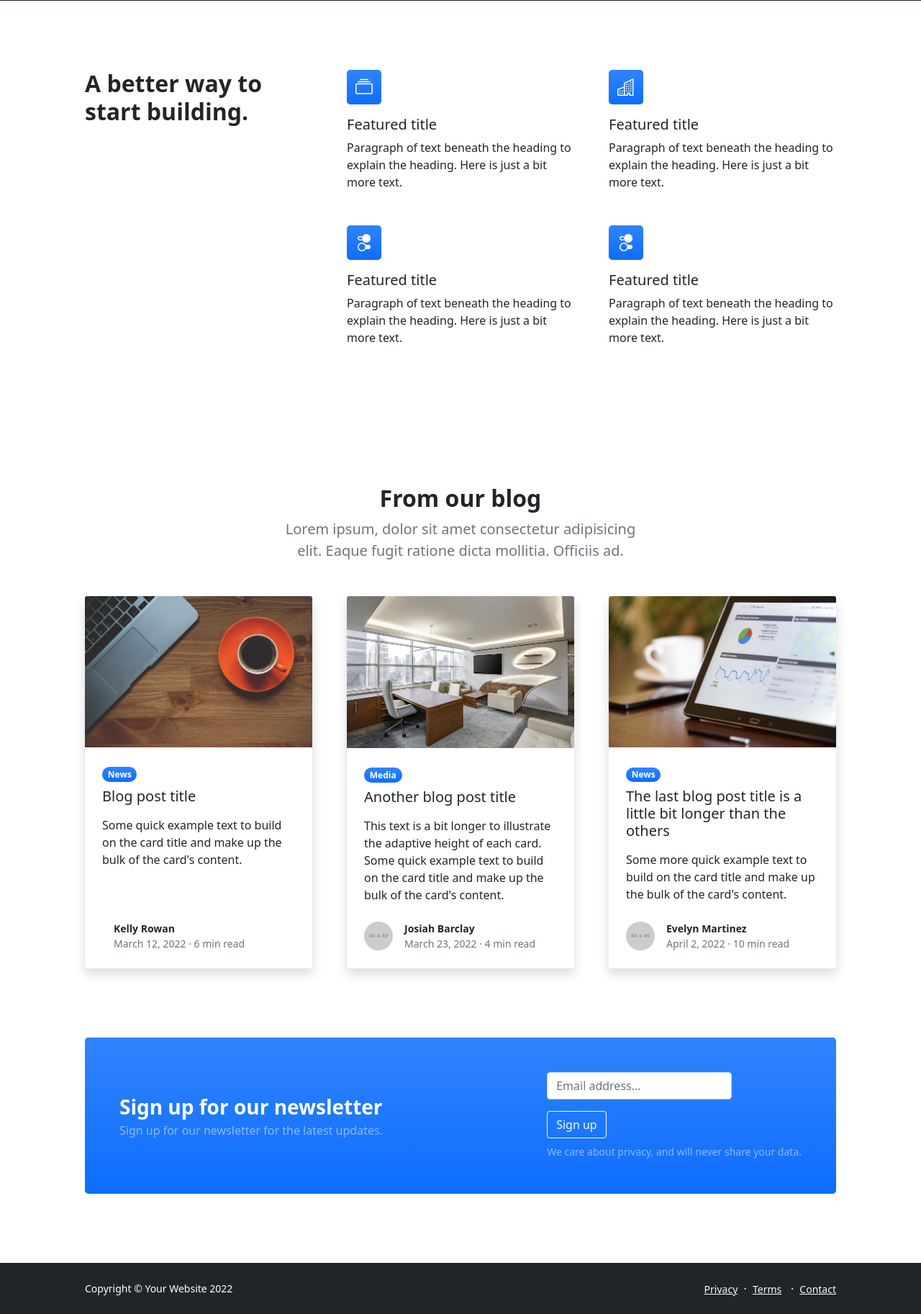
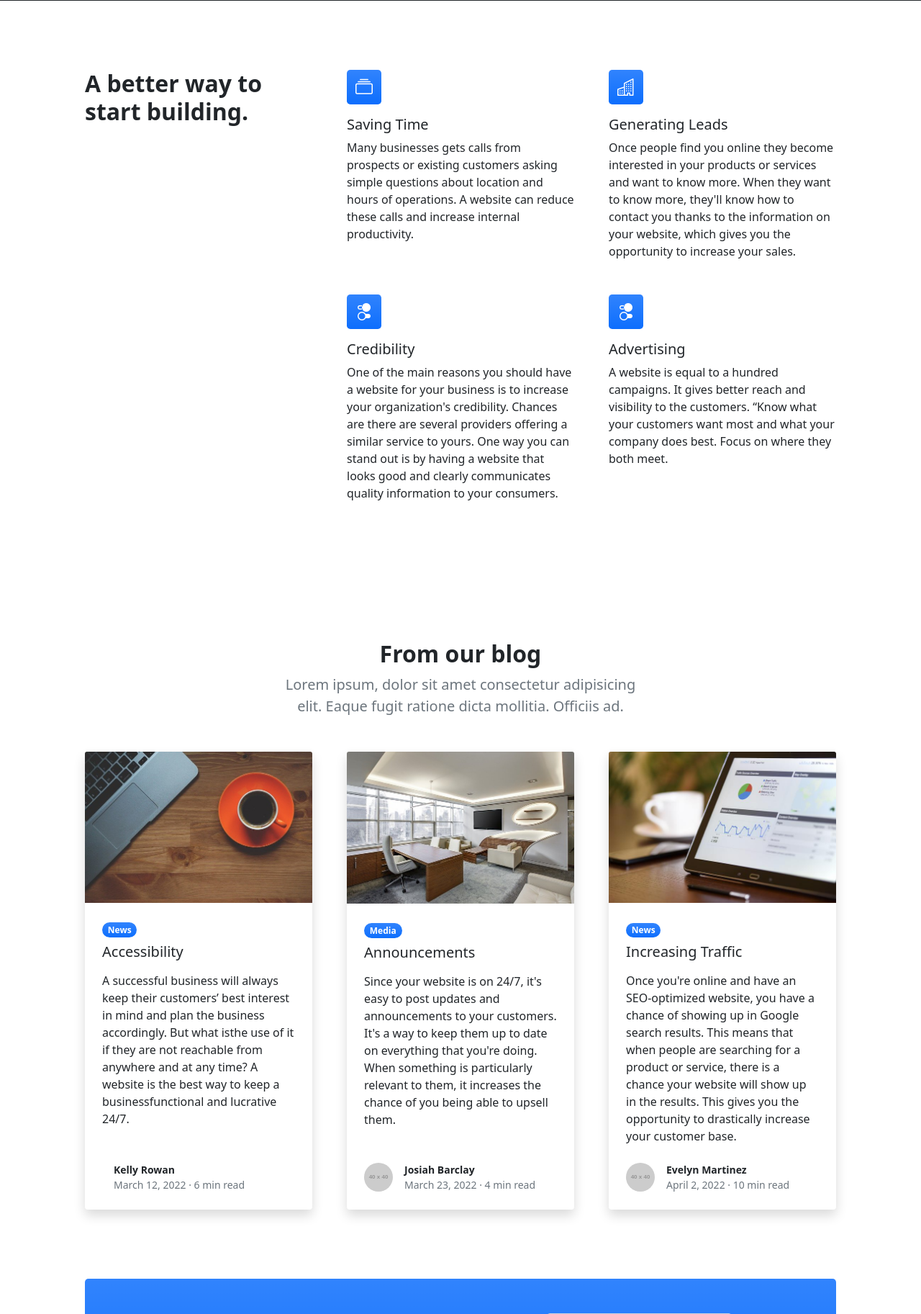
Before and after one commit to mdomeracki231994/mcdev_com, a Django app: page / in a window 1280 px wide. Shown: the part 647-2472 px from the top of the page at 72% size. Run offline with Django 4.2, Linux system fonts and the light colour scheme; grey boxes labelled with a size stand in for pictures from a placeholder-image service; some libraries are stand-ins or nearby versions.

Commit message:
add content for home page

```diff
--- a/templates/home/index.html
+++ b/templates/home/index.html
@@ -28,23 +28,23 @@
                         <div class="row gx-5 row-cols-1 row-cols-md-2">
                             <div class="col mb-5 h-100">
                                 <div class="feature bg-primary bg-gradient text-white rounded-3 mb-3"><i class="bi bi-collection"></i></div>
-                                <h2 class="h5">Featured title</h2>
-                                <p class="mb-0">Paragraph of text beneath the heading to explain the heading. Here is just a bit more text.</p>
+                                <h2 class="h5">Saving Time</h2>
+                                <p class="mb-0">Many businesses gets calls from prospects or existing customers asking simple questions about location and hours of operations.  A website can reduce these calls and increase internal productivity.</p>
                             </div>
                             <div class="col mb-5 h-100">
                                 <div class="feature bg-primary bg-gradient text-white rounded-3 mb-3"><i class="bi bi-building"></i></div>
-                                <h2 class="h5">Featured title</h2>
-                                <p class="mb-0">Paragraph of text beneath the heading to explain the heading. Here is just a bit more text.</p>
+                                <h2 class="h5">Generating Leads</h2>
+                                <p class="mb-0">Once people find you online they become interested in your products or services and want to know more.  When they want to know more, they'll know how to contact you thanks to the information on your website, which gives you the opportunity to increase your sales.</p>
                             </div>
                             <div class="col mb-5 mb-md-0 h-100">
                                 <div class="feature bg-primary bg-gradient text-white rounded-3 mb-3"><i class="bi bi-toggles2"></i></div>
-                                <h2 class="h5">Featured title</h2>
-                                <p class="mb-0">Paragraph of text beneath the heading to explain the heading. Here is just a bit more text.</p>
+                                <h2 class="h5">Credibility</h2>
+                                <p class="mb-0">One of the main reasons you should have a website for your business is to increase your organization's credibility. Chances are there are several providers offering a similar service to yours. One way you can stand out is by having a website that looks good and clearly communicates quality information to your consumers.</p>
                             </div>
                             <div class="col h-100">
                                 <div class="feature bg-primary bg-gradient text-white rounded-3 mb-3"><i class="bi bi-toggles2"></i></div>
-                                <h2 class="h5">Featured title</h2>
-                                <p class="mb-0">Paragraph of text beneath the heading to explain the heading. Here is just a bit more text.</p>
+                                <h2 class="h5">Advertising</h2>
+                                <p class="mb-0">A website is equal to a hundred campaigns. It gives better reach and visibility to the customers. “Know what your customers want most and what your company does best. Focus on where they both meet.</p>
                             </div>
                         </div>
                     </div>
@@ -68,8 +68,8 @@
                             <img class="card-img-top" src="{% static 'images/home_page_images/cup-of-coffee-1280537_640.jpeg' %}" alt="..." />
                             <div class="card-body p-4">
                                 <div class="badge bg-primary bg-gradient rounded-pill mb-2">News</div>
-                                <a class="text-decoration-none link-dark stretched-link" href="#!"><h5 class="card-title mb-3">Blog post title</h5></a>
-                                <p class="card-text mb-0">Some quick example text to build on the card title and make up the bulk of the card's content.</p>
+                                <a class="text-decoration-none link-dark stretched-link" href="#!"><h5 class="card-title mb-3">Accessibility</h5></a>
+                                <p class="card-text mb-0">A successful business will always keep their customers’ best interest in mind and plan the business accordingly. But what isthe use of it if they are not reachable from anywhere and at any time? A website is the best way to keep a businessfunctional and lucrative 24/7.</p>
                             </div>
                             <div class="card-footer p-4 pt-0 bg-transparent border-top-0">
                                 <div class="d-flex align-items-end justify-content-between">
@@ -89,8 +89,8 @@
                             <img class="card-img-top" src="{% static 'images/home_page_images/office-730681_640.jpeg' %}" alt="..." />
                             <div class="card-body p-4">
                                 <div class="badge bg-primary bg-gradient rounded-pill mb-2">Media</div>
-                                <a class="text-decoration-none link-dark stretched-link" href="#!"><h5 class="card-title mb-3">Another blog post title</h5></a>
-                                <p class="card-text mb-0">This text is a bit longer to illustrate the adaptive height of each card. Some quick example text to build on the card title and make up the bulk of the card's content.</p>
+                                <a class="text-decoration-none link-dark stretched-link" href="#!"><h5 class="card-title mb-3">Announcements</h5></a>
+                                <p class="card-text mb-0">Since your website is on 24/7, it's easy to post updates and announcements to your customers. It's a way to keep them up to date on everything that you're doing. When something is particularly relevant to them, it increases the chance of you being able to upsell them.</p>
                             </div>
                             <div class="card-footer p-4 pt-0 bg-transparent border-top-0">
                                 <div class="d-flex align-items-end justify-content-between">
@@ -110,8 +110,8 @@
                             <img class="card-img-top" src="{% static 'images/home_page_images/digital-marketing-1433427_640.jpeg' %}" alt="..." />
                             <div class="card-body p-4">
                                 <div class="badge bg-primary bg-gradient rounded-pill mb-2">News</div>
-                                <a class="text-decoration-none link-dark stretched-link" href="#!"><h5 class="card-title mb-3">The last blog post title is a little bit longer than the others</h5></a>
-                                <p class="card-text mb-0">Some more quick example text to build on the card title and make up the bulk of the card's content.</p>
+                                <a class="text-decoration-none link-dark stretched-link" href="#!"><h5 class="card-title mb-3">Increasing Traffic</h5></a>
+                                <p class="card-text mb-0">Once you're online and have an SEO-optimized website, you have a chance of showing up in Google search results. This means that when people are searching for a product or service, there is a chance your website will show up in the results. This gives you the opportunity to drastically increase your customer base.</p>
                             </div>
                             <div class="card-footer p-4 pt-0 bg-transparent border-top-0">
                                 <div class="d-flex align-items-end justify-content-between">
```
